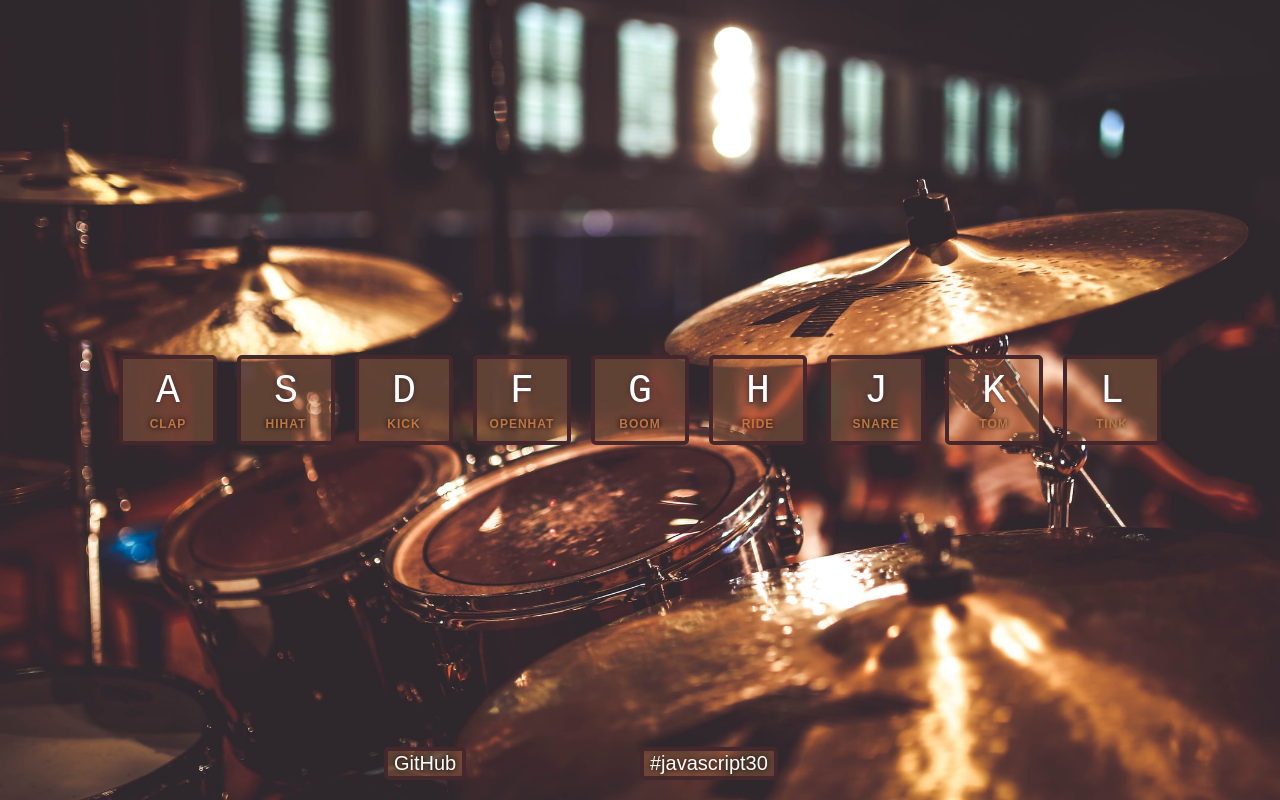
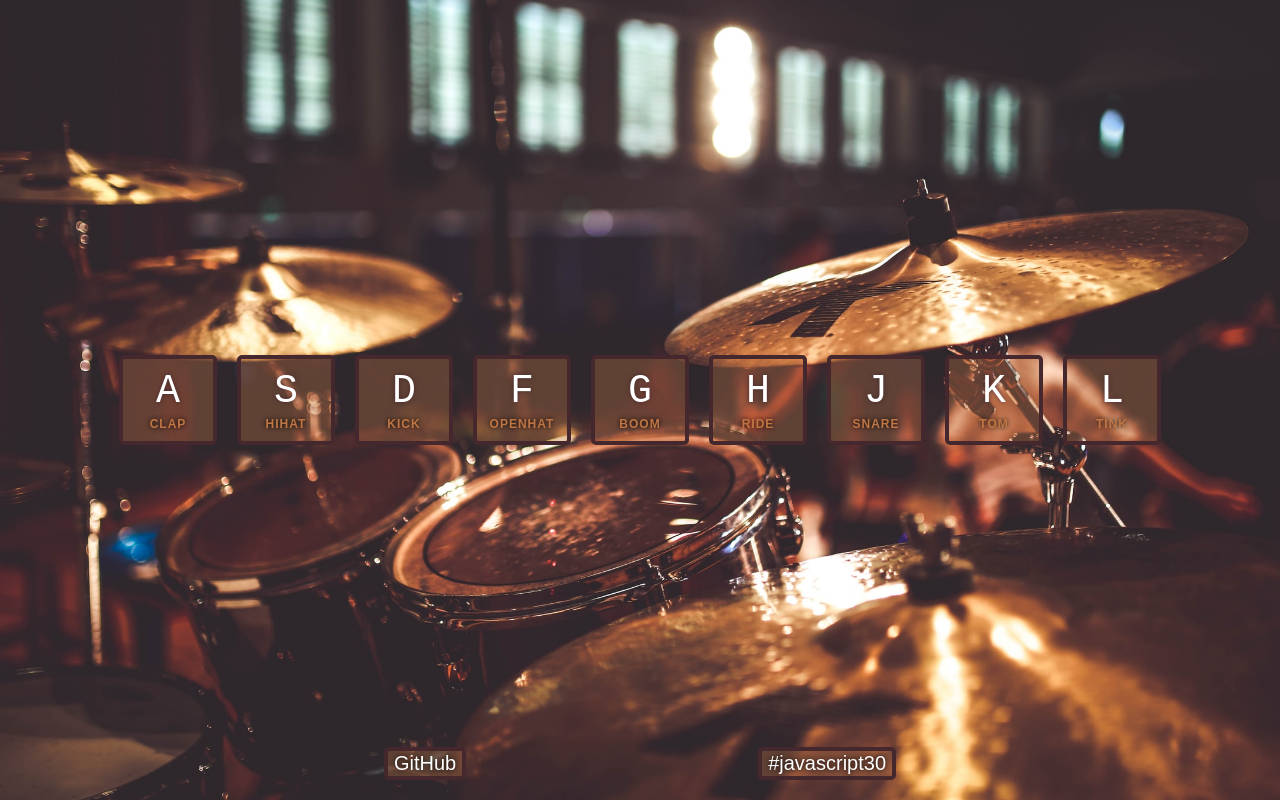
Before and after one commit to 2y2son4/drum-kit-day01, a plain HTML site: page index.html in a window 1280 px wide. Drawn offline with Linux system fonts and the light colour scheme.

Commit message:
:lipstick: Fix buttons position

```diff
--- a/css/main.css
+++ b/css/main.css
@@ -76,7 +76,7 @@ kbd {
   left: 30%;
 }
 .btn2 {
-  left: 50%;
+  right: 30%;
 }
 
 .link {
```
